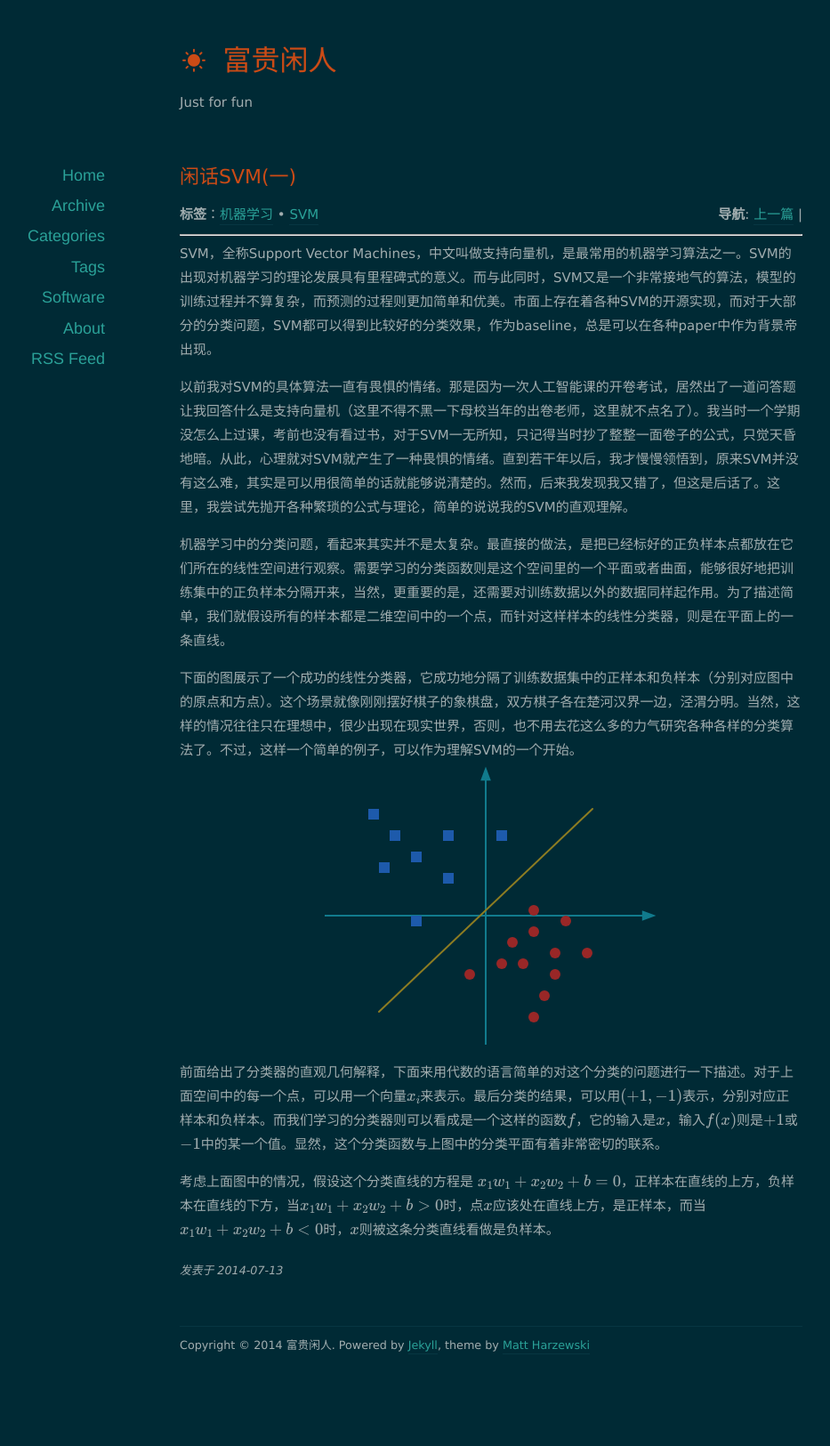
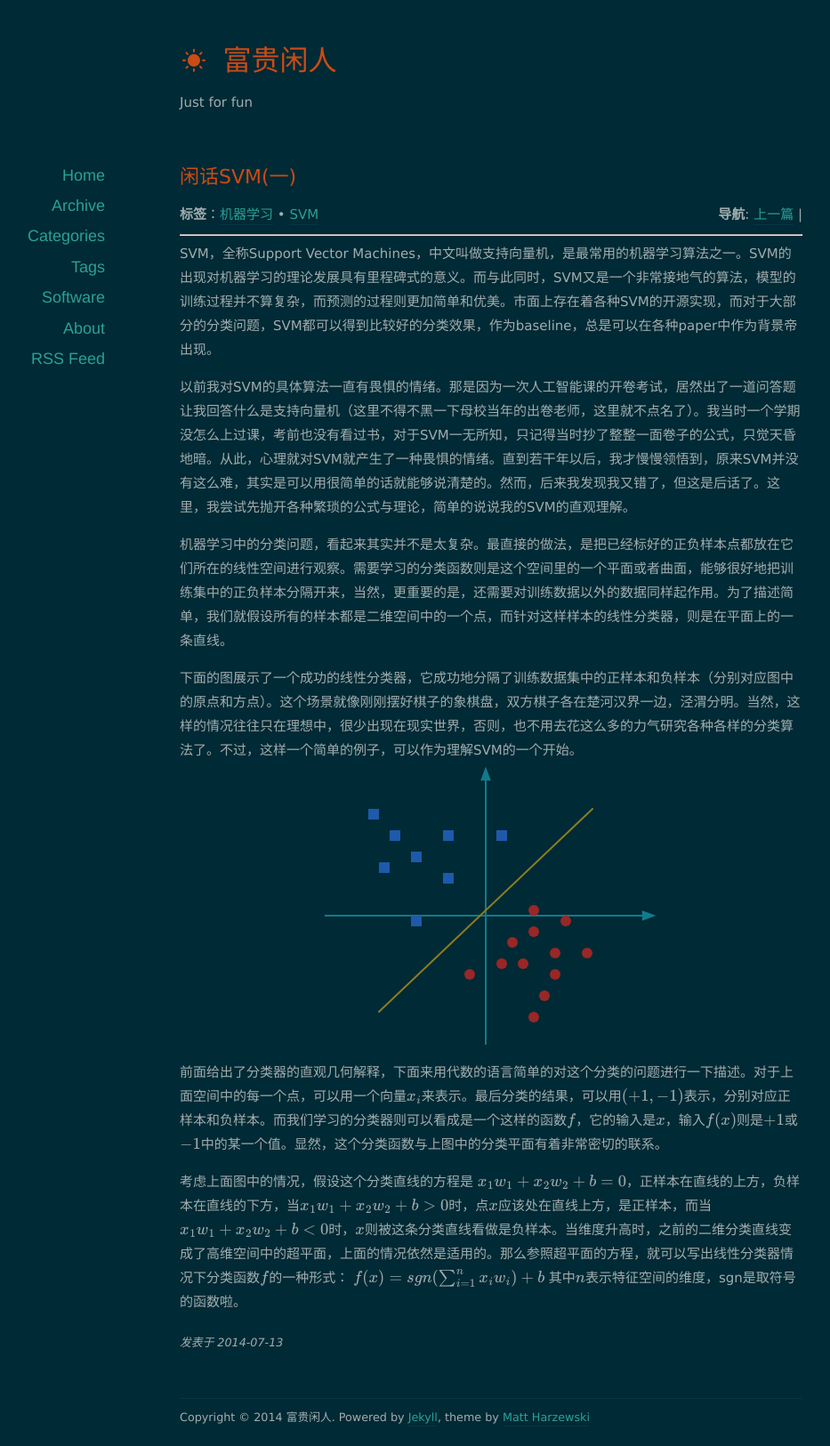
Before and after one commit to orangeprince/orangeprince.github.io, a Jekyll site: the page built from _posts/2014-07-13-svm_part1.md, in a window 1280 px wide. Shown: the whole page at 89% size, without its empty margins (88-1021 px from the left). Built offline with Jekyll 4.4.1, drawn with Linux system fonts in a browser that asks for light colours; nearby versions of some CDN libraries; formulas are drawn with MathJax 3; comment, search, counter and statistics services are not loaded; before the commit the page ends 1544 px from its top, so only the background shows below that.

Commit message:
modified:   _posts/2014-07-13-svm_part1.md

```diff
--- a/_posts/2014-07-13-svm_part1.md
+++ b/_posts/2014-07-13-svm_part1.md
@@ -18,4 +18,8 @@ SVM，全称Support Vector Machines，中文叫做支持向量机，是最常用
 
 前面给出了分类器的直观几何解释，下面来用代数的语言简单的对这个分类的问题进行一下描述。对于上面空间中的每一个点，可以用一个向量\\( x_i\\)来表示。最后分类的结果，可以用\\( (+1,-1)\\)表示，分别对应正样本和负样本。而我们学习的分类器则可以看成是一个这样的函数\\(f\\)，它的输入是\\(x\\)，输入\\( f(x)\\)则是\\(+1\\)或\\(-1\\)中的某一个值。显然，这个分类函数与上图中的分类平面有着非常密切的联系。
 
-考虑上面图中的情况，假设这个分类直线的方程是  $$  x_1w_1 + x_2w_2 + b = 0 $$，正样本在直线的上方，负样本在直线的下方，当$$ x_1w_1 + x_2w_2 + b > 0 $$时，点$$x$$应该处在直线上方，是正样本，而当$$ x_1w_1 + x_2w_2 + b < 0 $$时，$$x$$则被这条分类直线看做是负样本。
+考虑上面图中的情况，假设这个分类直线的方程是  $$  x_1w_1 + x_2w_2 + b = 0 $$，正样本在直线的上方，负样本在直线的下方，当$$ x_1w_1 + x_2w_2 + b > 0 $$时，点$$x$$应该处在直线上方，是正样本，而当$$ x_1w_1 + x_2w_2 + b < 0 $$时，$$x$$则被这条分类直线看做是负样本。当维度升高时，之前的二维分类直线变成了高维空间中的超平面，上面的情况依然是适用的。那么参照超平面的方程，就可以写出线性分类器情况下分类函数$$f$$的一种形式：
+$$
+f(x) = sgn(\sum_{i=1}^{n}x_iw_i) + b
+$$
+其中$$n$$表示特征空间的维度，sgn是取符号的函数啦。
```
